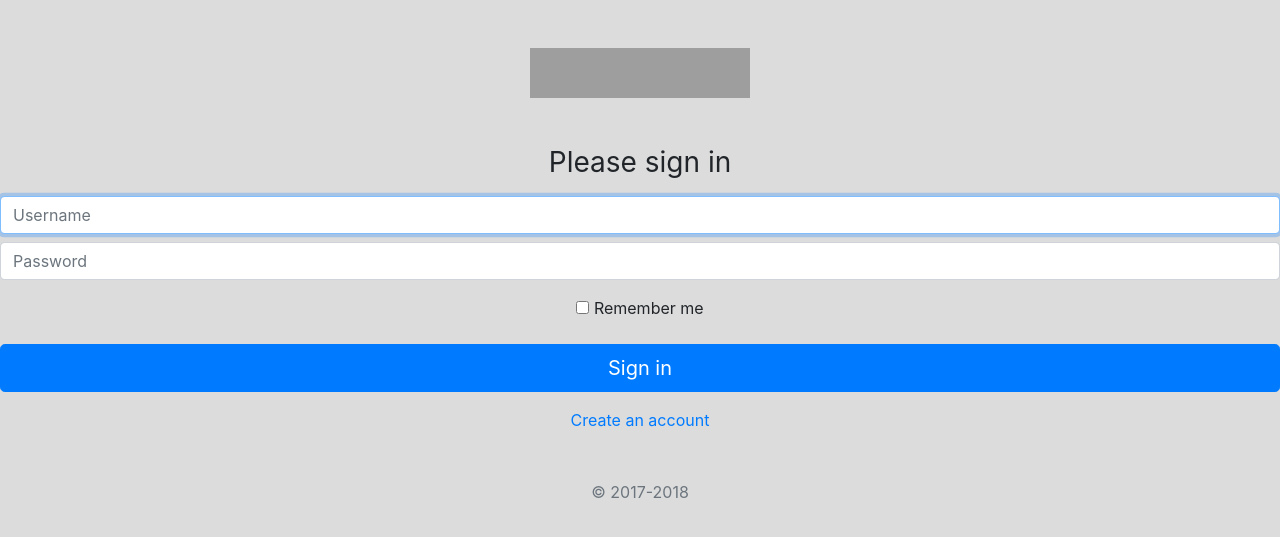
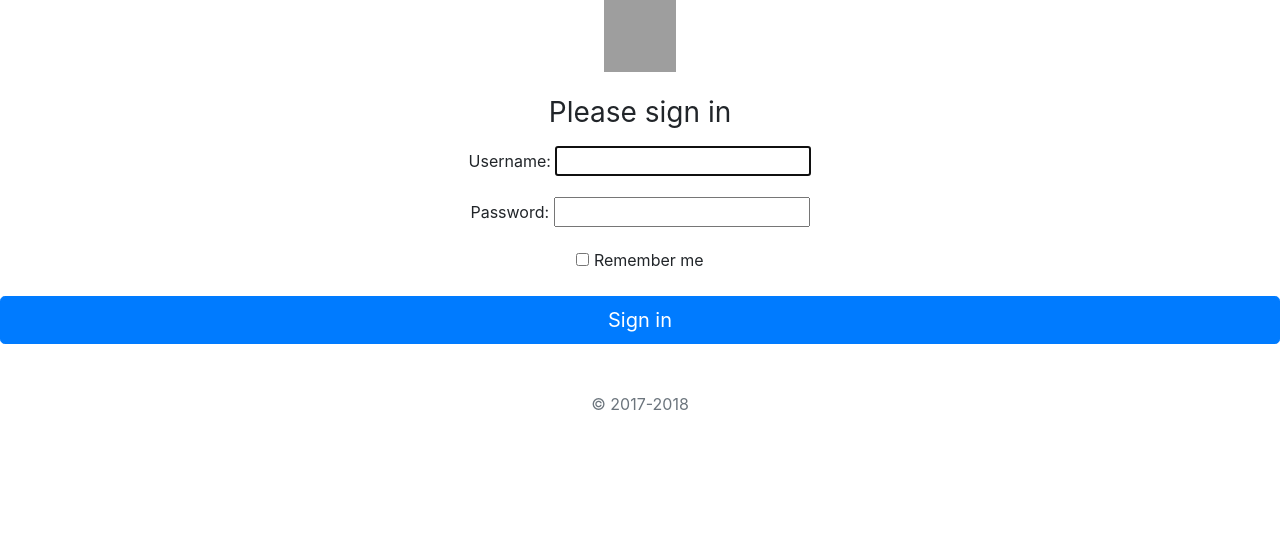
Before and after one commit to mohammadaminpeymanifar/mysite, a Django app: page /accounts/login in a window 1280 px wide. Shown: the top 537 px of the page. Run offline with Django 3.2, Linux system fonts and the light colour scheme; some libraries are stand-ins or nearby versions; grey boxes are pictures that could not be loaded.

Commit message:
Login form
download Bootstrap Login page.
replace page source in Login.html.
Customization for my project.
edit views.py app account

```diff
--- a/accounts/views.py
+++ b/accounts/views.py
@@ -1,18 +1,30 @@
 from django.shortcuts import render,redirect
 from django.contrib.auth import authenticate, login
+from django.contrib.auth.forms import AuthenticationForm
 # Create your views here.
 
 
 def login_view(request):
-    if request.method == 'POST':
-        username = request.POST['username']
-        password = request.POST['password']
-        user = authenticate(request, username=username, password=password)
-        if user is not None:
-            login(request,user)
-            return redirect('/')
+    if not request.user.is_authenticated:
+        if request.method == 'POST':
 
-    return render(request,'accounts/login.html')
+            form = AuthenticationForm(request=request, data=request.POST)
+
+            if form.is_valid():
+                username = form.cleaned_data.get('username')
+                password = form.cleaned_data.get('password')
+
+                user = authenticate(request, username=username, password=password)
+
+                if user is not None:
+                    login(request,user)
+                    return redirect('/')
+
+        form = AuthenticationForm()
+        context = {'form':form}
+        return render(request,'accounts/login.html', context)
+    else:
+        return redirect ('/')
 
 
 # def logout_view(request):
--- a/templates/accounts/login.html
+++ b/templates/accounts/login.html
@@ -17,22 +17,19 @@
     <link rel="stylesheet" href="{% static 'css/signin.css' %}">
 </head>
 
-<body class="text-center" style="background-color: gainsboro;">
+<body class="text-center">
     <form class="form-signin" method="post" action="{% url 'accounts:login' %}">
         {% csrf_token %}
-        <img class="m-5" src="{% static 'img/logo-invert.png' %}" alt="" width="220" height="50">
+        <img class="mb-4" src="https://getbootstrap.com/docs/4.0/assets/brand/bootstrap-solid.svg" alt="" width="72"
+            height="72">
         <h1 class="h3 mb-3 font-weight-normal">Please sign in</h1>
-
-        <input type="text" name="username" class="form-control mt-2" placeholder="Username" required autofocus>
-
-        <input type="password" name="password" class="form-control mt-2" placeholder="Password" required>
+        {{form.as_p}}
         <div class="checkbox m-3">
             <label>
                 <input type="checkbox" value="remember-me"> Remember me
             </label>
         </div>
         <button class="btn btn-lg btn-primary btn-block" type="submit">Sign in</button>
-        <p class="mt-3 mb-2"><a href="{% url 'accounts:signup' %}">Create an account</a></p>
         <p class="mt-5 mb-3 text-muted">&copy; 2017-2018</p>
     </form>
 </body>
```
Also changed, not shown: templates/base.html (+6 -2 lines).
